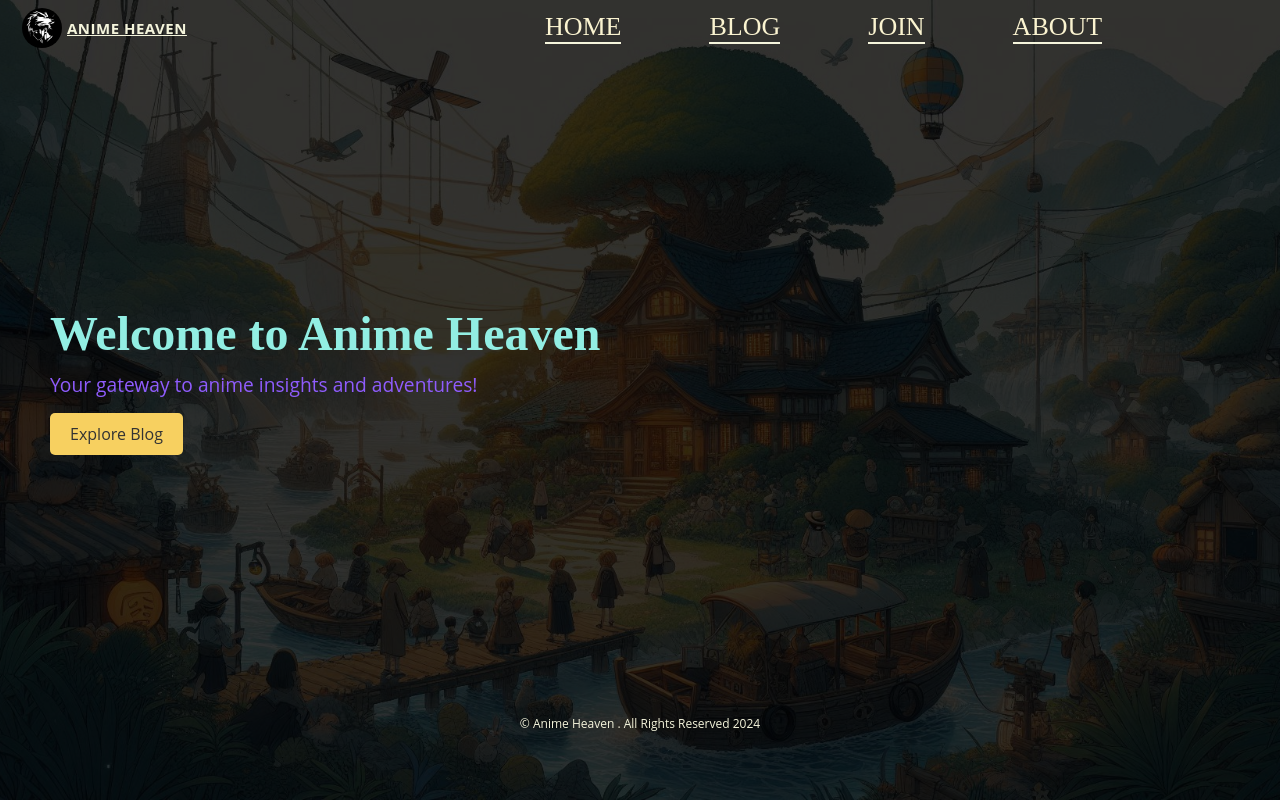
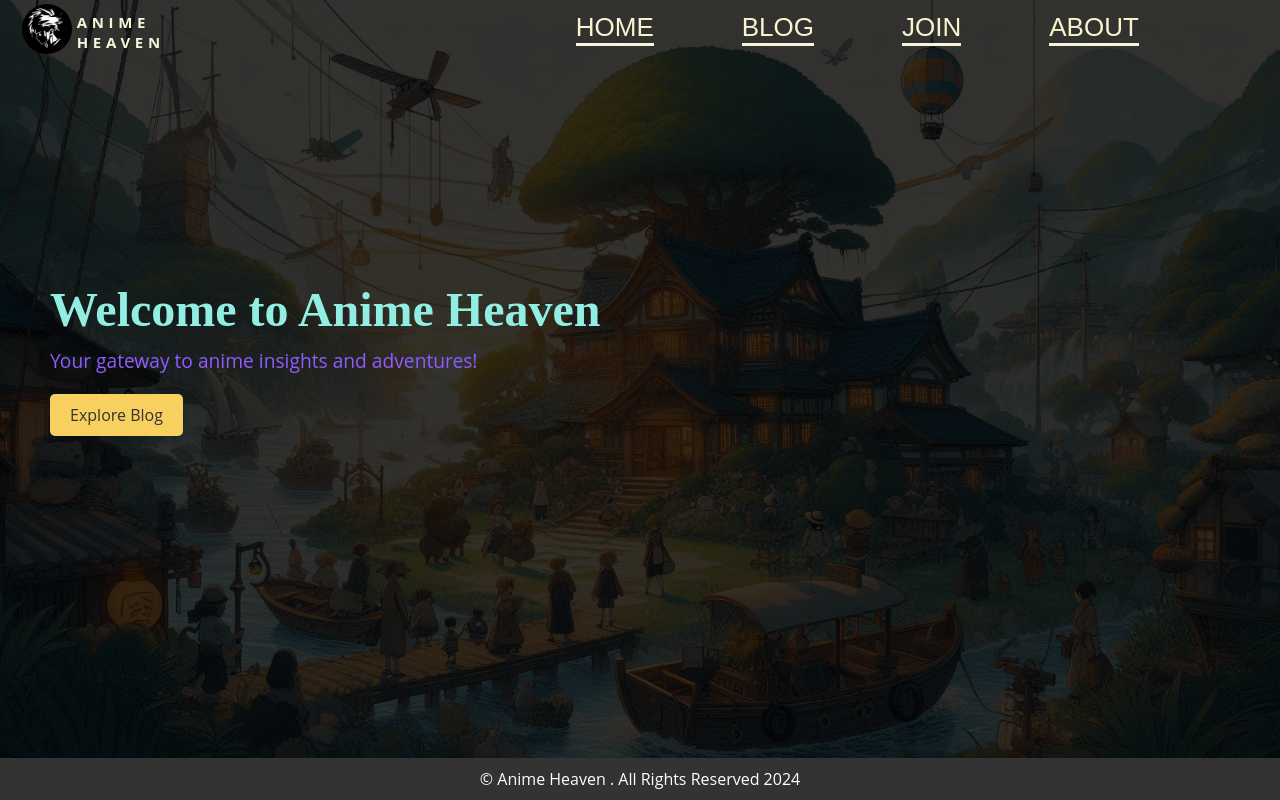
Before and after one commit to Savi118/ANIME-HEAVEN, a plain HTML site: page index.html in a window 1280 px wide. Drawn offline with Linux system fonts and the light colour scheme.

Commit message:
new images and some correction in styling and some add-on in blog page

```diff
--- a/CSS/blog.css
+++ b/CSS/blog.css
@@ -4,7 +4,26 @@
   box-sizing: border-box;
 }
 body {
-  background-color: #356ba0;
+  background-image: url(../IMAGES/blog-home.jpeg);
+  background-size: cover;
+  background-position: ;
+  background-attachment: fixed;
+  background-repeat: no-repeat;
+  font-family: 'Open Sans', sans-serif;
+  color: #f5f5dc;
+  font-size: 16px;
+}
+
+
+body::before {
+  content: "";
+  position: fixed;
+  top: 0;
+  left: 0;
+  width: 100%;
+  height: 100%;
+  background-color: rgba(0, 0, 0, 0.8);
+  z-index: -1;
 }
 
 header {
--- a/index.css
+++ b/index.css
@@ -1,18 +1,20 @@
-*{
+/* Global Styles */
+* {
   margin: 0;
   padding: 0;
   box-sizing: border-box;
 }
 
+/* Background and Body Styles */
 body {
   background-image: url(IMAGES/home.jpeg);
   background-size: cover;
   background-position: center;
   background-attachment: fixed;
   background-repeat: no-repeat;
-  margin: 0;
   font-family: 'Open Sans', sans-serif;
   color: #f5f5dc;
+  font-size: 16px;
 }
 
 body::before {
@@ -26,86 +28,95 @@ body::before {
   z-index: -1;
 }
 
+/* Header Styles */
 header {
   display: flex;
   flex-direction: row;
   justify-content: space-between;
   max-height: fit-content;
-  min-width: 100%;
+  width: 100%;
 }
 
 .header {
   display: flex;
   justify-content: space-evenly;
 }
+
+/* Logo Styles */
 .logo {
   display: flex;
   justify-content: center;
   flex-direction: column;
 }
 
-img {
-  margin-left: 22px;
-  width: 40px;
-  height: 40px;
-  border-radius: 50px;
+.logo img {
+  margin-left: 1.375em;
+  width: 50px; /* Adjusted width */
+  height: auto; /* Adjusted height for aspect ratio */
+  border-radius: 50%;
 }
 
 .logo-name {
-  margin-left: 5px;
-  margin-top: 18px;
-  font-size: 15px;
-  text-decoration: underline;
-  letter-spacing: .5px;
+  margin-left: 0.3125em;
+  margin-top: 0.8em;
+  font-size: 0.9375em;
+  letter-spacing: 0.3125em;
 }
 
+/* Navigation Styles */
 .navigation {
   display: flex;
   justify-content: space-around;
-  gap: 88px;
-  margin: 12px;
-  margin-left: 358px;
+  gap: 5.5em;
+  margin: 0.75em;
+  margin-left: 50%;
   text-transform: uppercase;
 }
 
 .navigation-text {
   text-decoration: none;
   color: #faf3d0;
-  font-size: 26px;
-  font-family: dancing family;
-  border-bottom:2px solid #f5f5dc;
+  font-size: 1.625em;
+  font-family: 'Arial', sans-serif; /* Updated font family */
+  border-bottom: 0.125em solid #f5f5dc;
+}
+
+#nav-txt-1:hover, #nav-txt-2:hover, #nav-txt-3:hover, #nav-txt-4:hover {
+  border-bottom-width: 0.125em;
 }
 
 #nav-txt-1:hover {
-  border-bottom: 2px solid yellow;
+  border-bottom-color: yellow;
   color: yellow;
 }
 
 #nav-txt-2:hover {
-  border-bottom: 2px solid rgb(143, 92, 253);
+  border-bottom-color: rgb(143, 92, 253);
   color: rgb(143, 92, 253);
 }
 
 #nav-txt-3:hover {
-  border-bottom: 2px solid rgb(146, 238, 227);
+  border-bottom-color: rgb(146, 238, 227);
   color: rgb(146, 238, 227);
 }
 
 #nav-txt-4:hover {
-  border-bottom: 2px solid rgb(214, 90, 252);
+  border-bottom-color: rgb(214, 90, 252);
   color: rgb(214, 90, 252);
 }
 
+/* Main Content Styles */
 .main-para {
+  display: flex;
+  flex-direction: column;
   position: relative;
   z-index: 1;
+  margin-left: 3.125em;
+  padding-top: 28vh;
 }
 
-.para-1{
+.para-1 {
   font-size: 3em;
-  margin: 0;
-  padding-top: 250px;
-  margin-left: 50px;
   font-family: 'Libre Baskerville', serif;
   color: rgb(146, 238, 227);
 }
@@ -113,18 +124,18 @@ img {
 .para-2 {
   font-size: 1.2em;
   margin: 0.5em 0;
-  margin-left: 50px;
-  margin-bottom: 25px;
+  margin-bottom: 1.5625em;
   color: rgb(143, 92, 253);
 }
 
+/* Button Styles */
 .explore-button {
   background-color: #F7D060;
   color: #333;
-  padding: 10px 20px;
+  padding: 0.625em 1.25em;
   text-decoration: none;
-  border-radius: 5px;
-  margin-left: 50px;
+  border-radius: 0.3125em;
+  margin-left: 3.125em;
   transition: background-color 0.3s;
 }
 
@@ -132,8 +143,36 @@ img {
   background-color: #D9A520;
 }
 
-.copyright {
+/* Footer Styles */
+footer {
+  position: fixed;
+  bottom: 0;
+  width: 100%;
+  background: #333;
+  color: white;
   text-align: center;
-  margin-top: 270px;
-  font-size: 12px;
+  padding: 10px 0;
 }
+
+/* Responsive Adjustments */
+@media (max-width: 768px) { /* Tablet */
+  .logo img {
+    width: 40px; /* Smaller logo for tablet */
+  }
+}
+
+@media (max-width: 480px) { /* Mobile */
+  .logo img {
+    width: 30px; /* Smaller logo for mobile */
+  }
+
+  .navigation {
+    flex-direction: column;
+    align-items: center;
+    padding: 10px 0;
+  }
+
+  .navigation-text {
+    font-size: 1em; /* Smaller font size for mobile */
+  }
+}
--- a/index.html
+++ b/index.html
@@ -22,7 +22,9 @@
     <div class="main-para">
         <h1 class="para-1">Welcome to Anime Heaven</h1>
         <p class="para-2">Your gateway to anime insights and adventures!</p>
-        <a href="HTML/blog.html" class="explore-button">Explore Blog</a>
+    </div>
+    <div class="explore">
+      <a href="HTML/blog.html" class="explore-button">Explore Blog</a>
     </div>
   </main>
   <footer>
```
Also changed, not shown: HTML/blog.html (+3 -3 lines), IMAGES/blog-home.jpeg (added).
